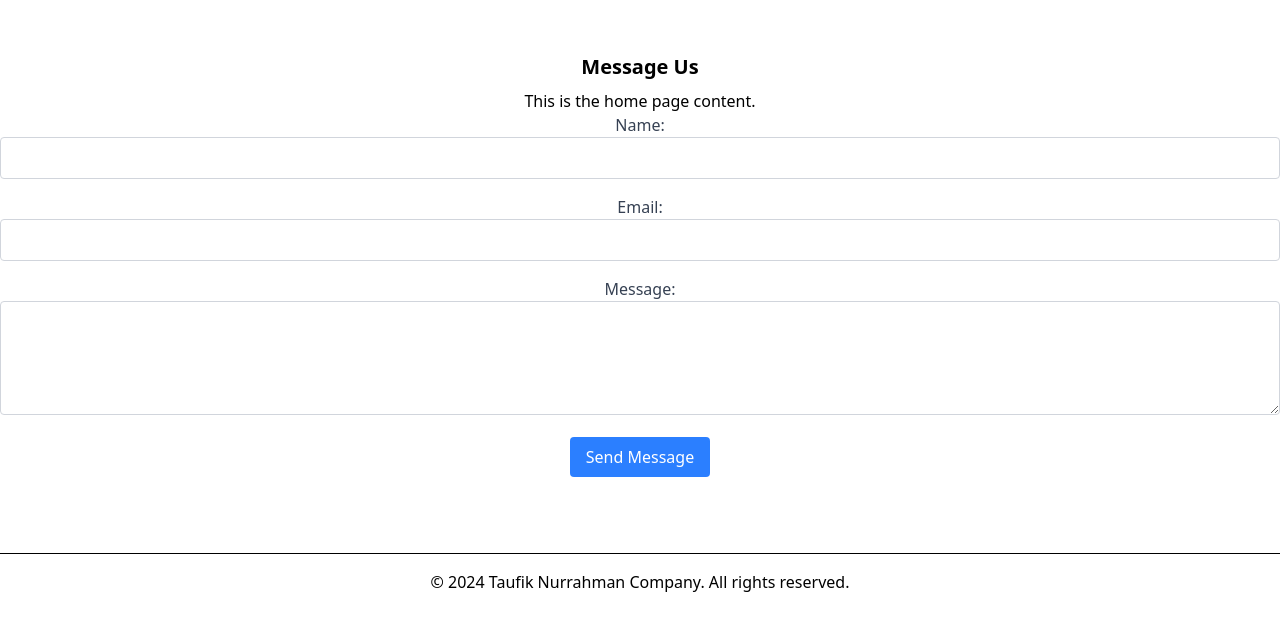
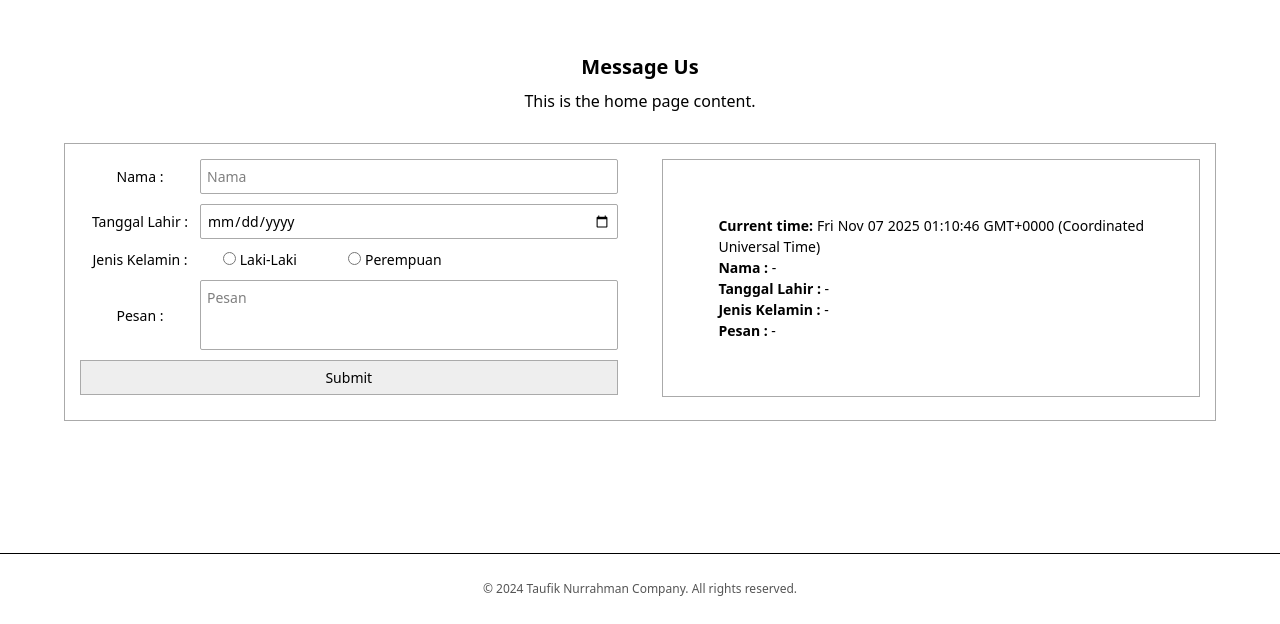
Before and after one commit to taufiknurrahman76/CodingCamp-3nov2025-TaufikNurrahman, a plain HTML site: page index.html in a window 1280 px wide. Shown: the part 1533-2157 px from the top of the page. Drawn offline with nearby package versions, Linux system fonts and the light colour scheme.

Commit message:
Good update time
Add new images SMA.jpeg and SMP.jpeg to the project

```diff
--- a/CSS/style.css
+++ b/CSS/style.css
@@ -1,3 +1,8 @@
+.body {
+    margin: 0;
+    padding: 0;
+}
+
 .main-header{
     display: flex;
     justify-content: space-between;
@@ -15,3 +20,91 @@
 .image {
     border-radius: 50%;
 }
+
+.main-box {
+  width: 90%;
+  margin: 30px auto;
+  border: 1px solid #aaa;
+  padding: 15px;
+  box-sizing: border-box;
+}
+
+h3 {
+  margin: 0 0 15px 0;
+  font-weight: bold;
+}
+
+.content {
+  display: flex;
+  justify-content: space-between;
+  align-items: flex-start;
+  gap: 20px;
+}
+
+/* FORM */
+form {
+  width: 48%;
+}
+
+.form-group {
+  display: flex;
+  align-items: center;
+  margin-bottom: 10px;
+}
+
+.form-group label {
+  width: 120px;
+  font-size: 14px;
+}
+
+input[type="text"],
+input[type="date"],
+textarea {
+  flex: 1;
+  padding: 6px;
+  border: 1px solid #aaa;
+  border-radius: 2px;
+  font-size: 14px;
+  box-sizing: border-box;
+}
+
+textarea {
+  height: 70px;
+  resize: none;
+}
+
+.gender {
+  display: flex;
+  gap: 15px;
+}
+
+button {
+  width: 100%;
+  padding: 6px;
+  background-color: #eee;
+  border: 1px solid #aaa;
+  cursor: pointer;
+  font-size: 14px;
+}
+
+button:hover {
+  background-color: #ddd;
+}
+
+/* OUTPUT */
+.output {
+  width: 48%;
+  border: 1px solid #aaa;
+  padding: 55px;
+  font-size: 14px;
+  box-sizing: border-box;
+  text-align: justify;
+}
+
+/* FOOTER */
+footer {
+  text-align: right;
+  font-size: 12px;
+  margin: 10px 20px;
+  color: #555;
+}
--- a/JS/script.js
+++ b/JS/script.js
@@ -7,3 +7,37 @@ function welcomeMessage() {
     document.getElementById("welcome-speech").innerText = 'Hello, ' + name + '! Welcome to MY PROFILE.';
     }
 }
+
+ // tampilkan waktu saat ini (realtime)
+function updateTime() {
+  const now = new Date();
+  document.getElementById("currentTime").textContent = now.toString();
+}
+setInterval(updateTime, 1000);
+updateTime();
+
+// event ketika tombol Submit ditekan
+document.getElementById("messageForm").addEventListener("submit", function (e) {
+  e.preventDefault(); // cegah reload halaman
+
+  // ambil nilai dari input
+  const nama = document.getElementById("nama").value.trim();
+  const tgl = document.getElementById("tgl").value;
+  const genderEl = document.querySelector('input[name="gender"]:checked');
+  const pesan = document.getElementById("pesan").value.trim();
+
+  // validasi sederhana
+  if (nama === "" || tgl === "" || !genderEl || pesan === "") {
+    alert("Semua kolom harus diisi terlebih dahulu!");
+    return;
+  }
+
+  // tampilkan hasil ke kolom output
+  document.getElementById("outNama").textContent = nama;
+  document.getElementById("outTgl").textContent = tgl;
+  document.getElementById("outGender").textContent = genderEl.value;
+  document.getElementById("outPesan").textContent = pesan;
+
+  // opsional: reset form setelah submit
+  // e.target.reset();
+});
--- a/index.html
+++ b/index.html
@@ -35,7 +35,7 @@
         <!-- home page -->
         <section id="home-page" class="min-h-[500px] text-center">
             <h2 class="text-xl font-bold" id="welcome-speech">Welcome to My Website</h2>
-            <p class="mt-2 font-medium" >Website ini dibuat untuk memenuhi syarat tugas dari para mentor saja agar dapat sertifikat.</p>
+            <p class="mt-2 font-medium">Website ini dibuat untuk memenuhi syarat tugas dari para mentor.</p>
         </section>
 
         <!-- Our profile page -->
@@ -53,7 +53,12 @@
         <!-- portofolio -->
         <section id="portofolio-page" class="min-h-[500px] text-center">
             <h2 class="text-xl font-bold">Portofolio</h2>
-            <p class="mt-2 font-medium">This is the home page content.</p>
+            <p class="mt-2 font-medium">This is the history of my school.</p>
+            <div class="flex justify-center p-2">
+                <img src="image/SD.jpeg" alt="gambar SD" class="mx-4 mt-4 w-32 h-32 rounded-full">
+                <img src="image/SMP.jpeg" alt="gambar SMP" class="mx-4 mt-4 w-32 h-32 rounded-full">
+                <img src="image/SMA.jpeg" alt="gambar SMA" class="mx-4 mt-4 w-32 h-32 rounded-full">
+            </div>
         </section>
 
         <!-- Message us page -->
@@ -63,24 +68,48 @@
                 <p class="mt-2">This is the home page content.</p>
             </header>
 
-            <form>
-                <div class="mb-4">
-                    <label for="name" class="block text-gray-700">Name:</label>
-                    <input type="text" id="name" name="name" class="w-full p-2 border border-gray-300 rounded" required>
+            <div class="main-box">
+                <div class="content">
+                    <!-- FORM INPUT -->
+                    <form id="messageForm">
+                        <div class="form-group">
+                            <label for="nama">Nama :</label>
+                            <input type="text" id="nama" name="nama" placeholder="Nama">
+                        </div>
+
+                        <div class="form-group">
+                            <label for="tgl">Tanggal Lahir :</label>
+                            <input type="date" id="tgl" name="tgl">
+                        </div>
+
+                        <div class="form-group">
+                            <label>Jenis Kelamin :</label>
+                            <div class="gender">
+                                <label><input type="radio" name="gender" value="Laki-Laki"> Laki-Laki</label>
+                                <label><input type="radio" name="gender" value="Perempuan"> Perempuan</label>
+                            </div>
+                        </div>
+
+                        <div class="form-group">
+                            <label for="pesan">Pesan :</label>
+                            <textarea id="pesan" name="pesan" placeholder="Pesan"></textarea>
+                        </div>
+
+                        <div class="form-group submit-box">
+                            <button type="submit">Submit</button>
+                        </div>
+                    </form>
+
+                    <!-- OUTPUT HASIL -->
+                    <div class="output">
+                        <p><b>Current time:</b> <span id="currentTime"></span></p>
+                        <p><b>Nama :</b> <span id="outNama">-</span></p>
+                        <p><b>Tanggal Lahir :</b> <span id="outTgl">-</span></p>
+                        <p><b>Jenis Kelamin :</b> <span id="outGender">-</span></p>
+                        <p><b>Pesan :</b> <span id="outPesan">-</span></p>
+                    </div>
                 </div>
-                <div class="mb-4">
-                    <label for="email" class="block text-gray-700">Email:</label>
-                    <input type="email" id="email" name="email" class="w-full p-2 border border-gray-300 rounded"
-                        required>
-                </div>
-                <div class="mb-4">
-                    <label for="message" class="block text-gray-700">Message:</label>
-                    <textarea id="message" name="message" rows="4" class="w-full p-2 border border-gray-300 rounded"
-                        required></textarea>
-                </div>
-                <button type="submit" class="bg-blue-500 text-white px-4 py-2 rounded" onclick="welcomeMessage">Send
-                    Message</button>
-            </form>
+            </div>
 
         </section>
     </main>
```
Also changed, not shown: image/SD.jpeg (added), image/SMA.jpeg (added), image/SMP.jpeg (added).
